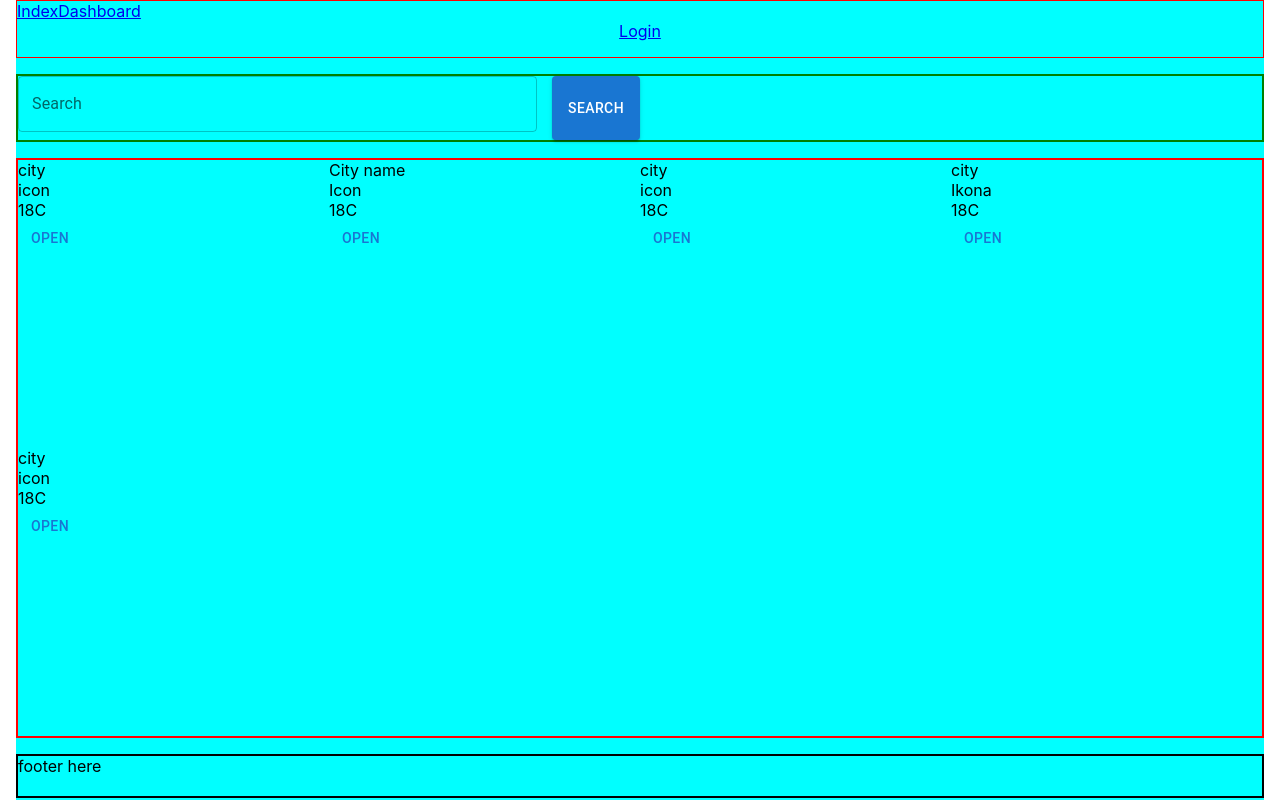
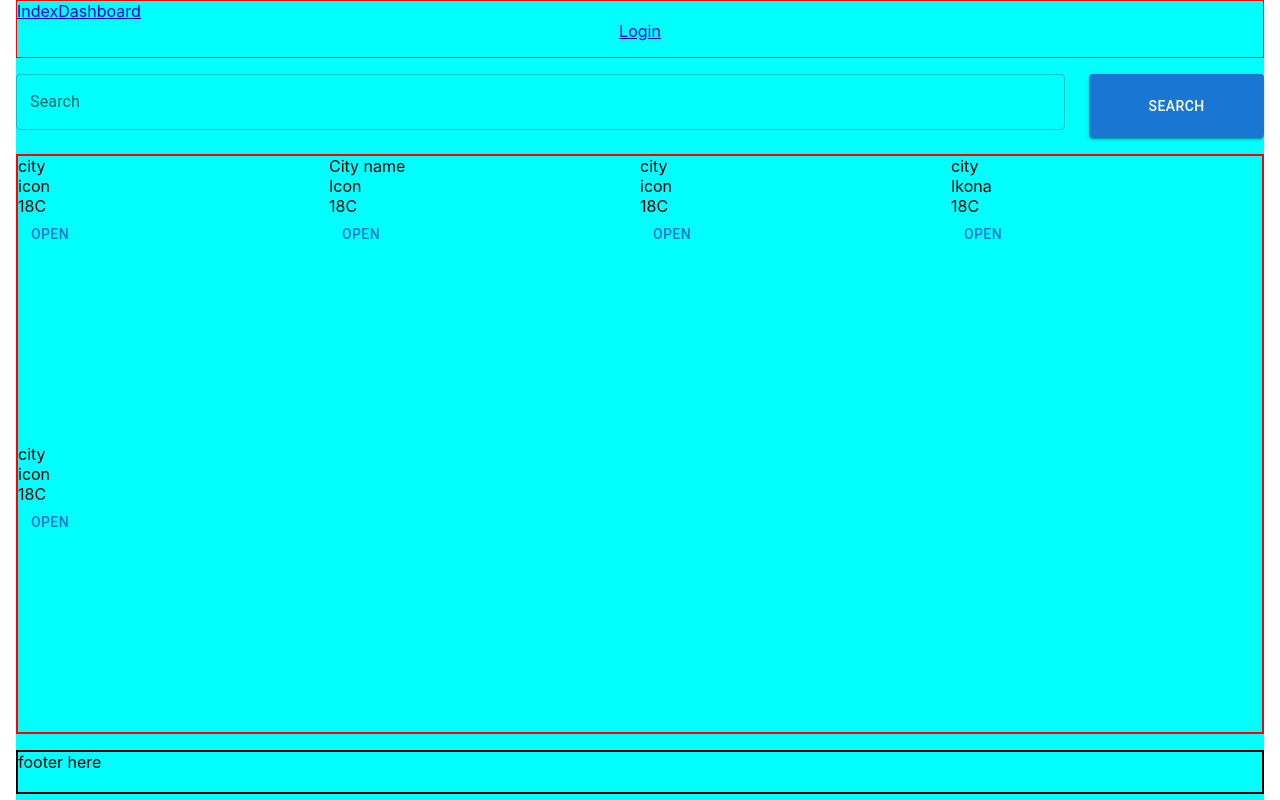
Before and after one commit to GoranAviani/react_apollo_client_3_cache, a React (Create React App) app: page / in a window 1280 px wide. Built offline with nearby package versions, Linux system fonts and the light colour scheme.

Commit message:
first steps

```diff
--- a/src/components/Search/Search.css
+++ b/src/components/Search/Search.css
@@ -1,6 +1,6 @@
-.search{
+.search {
     display: grid;
-    grid-template-columns: 1fr;
-    grid-auto-flow: column;
-    grid-gap: 15px;
+    grid-template-columns: 6fr 1fr;
+    grid-gap: 3vh;
+    height: 8vh;
 }
--- a/src/components/SearchSection/SearchSection.css
+++ b/src/components/SearchSection/SearchSection.css
@@ -1,7 +1,3 @@
 .searchSection {
-    display: grid;
-    grid-template-columns: 1fr 1fr;
-    justify-content: space-between;
-    height: 8vh;
-    border: 2px solid green;
+
 }
```
